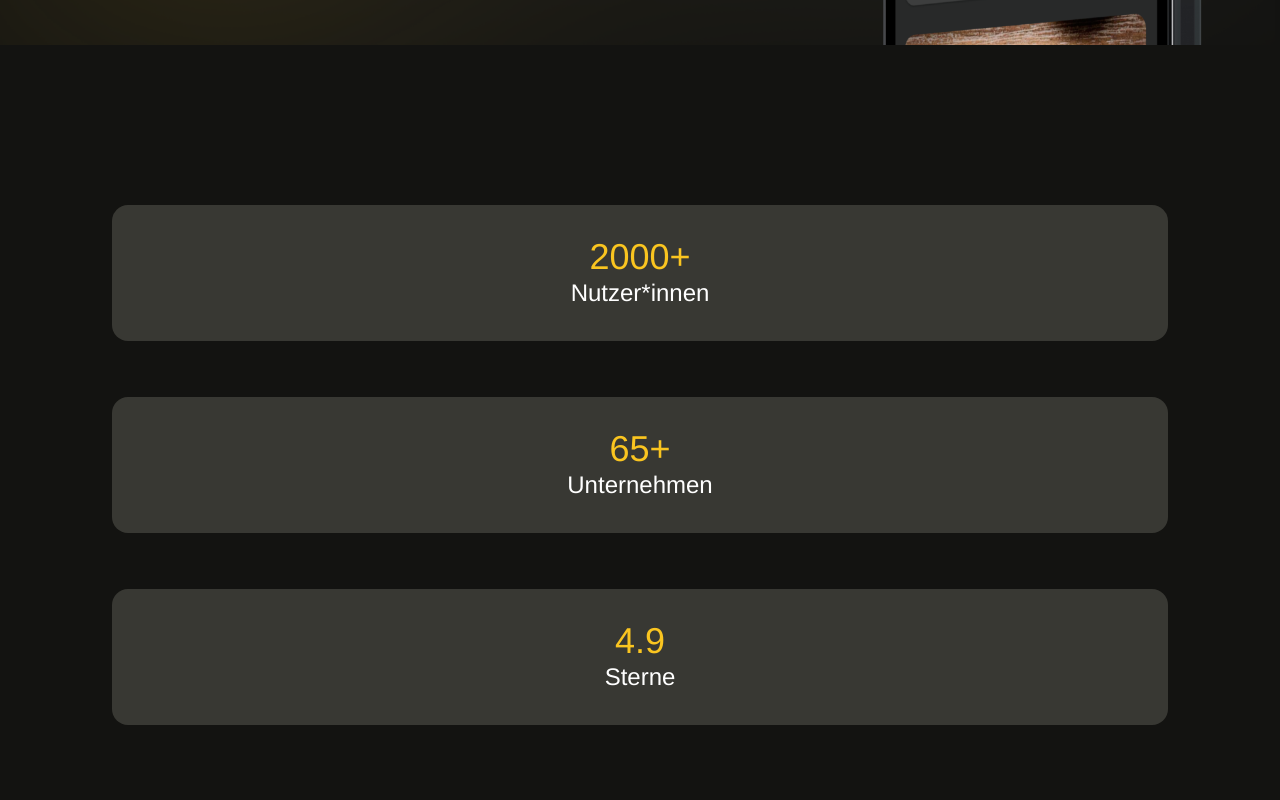
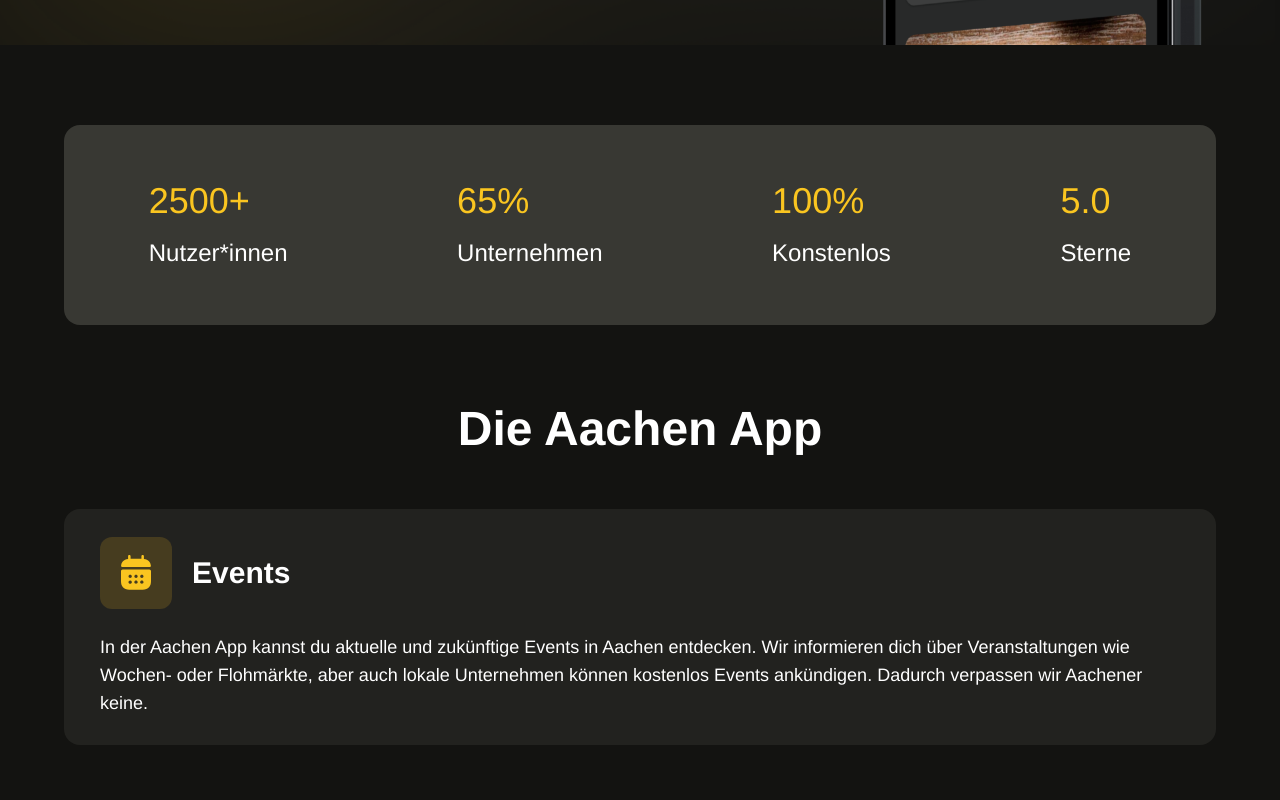
Before and after one commit to FynnFrings/aachen-web-app, a Next.js app in the folder frontend/: page / in a window 1280 px wide. Shown: the part 800-1600 px from the top of the page. Built offline with nearby package versions, Linux system fonts and the light colour scheme.

Commit message:
finished review part desktop

```diff
--- /dev/null
+++ b/frontend/components/Reviews/ReviewCardDesktop.tsx
@@ -0,0 +1,26 @@
+const ReviewCardDesktop = () => {
+  return (
+    <>
+      <div className="w-full flex justify-around items-center  bg-[#383833]  rounded-2xl text-white py-14">
+        <div className="flex flex-col gap-y-4">
+          <p className="text-4xl text-[#FAC520] font-medium">2500+</p>
+          <p className="text-2xl font-normal">Nutzer*innen</p>
+        </div>
+        <div className="flex flex-col gap-y-4">
+          <p className="text-4xl text-[#FAC520] font-medium">65%</p>
+          <p className="text-2xl font-normal">Unternehmen</p>
+        </div>
+        <div className="flex flex-col gap-y-4">
+          <p className="text-4xl text-[#FAC520] font-medium">100%</p>
+          <p className="text-2xl font-normal">Konstenlos</p>
+        </div>
+        <div className="flex flex-col gap-y-4">
+          <p className="text-4xl text-[#FAC520] font-medium">5.0</p>
+          <p className="text-2xl font-normal">Sterne</p>
+        </div>
+      </div>
+    </>
+  );
+};
+
+export default ReviewCardDesktop;
--- a/frontend/components/Reviews/Reviews.tsx
+++ b/frontend/components/Reviews/Reviews.tsx
@@ -1,12 +1,16 @@
 import ReviewCard from "./ReviewCard";
+import ReviewCardDesktop from "./ReviewCardDesktop";
 
 const Reviews = () => {
   return (
     <>
-      <div className="w-full flex flex-col items-center gap-y-14 text-white text-center py-20 px-12">
+      <div className="w-full flex flex-col items-center gap-y-14 text-white text-center py-20 px-12 lg:hidden">
         <ReviewCard count="2000+" category="Nutzer*innen" />
         <ReviewCard count="65+" category="Unternehmen" />
         <ReviewCard count="4.9" category="Sterne" />
+      </div>
+      <div className="hidden lg:block">
+        <ReviewCardDesktop />
       </div>
     </>
   );
```
